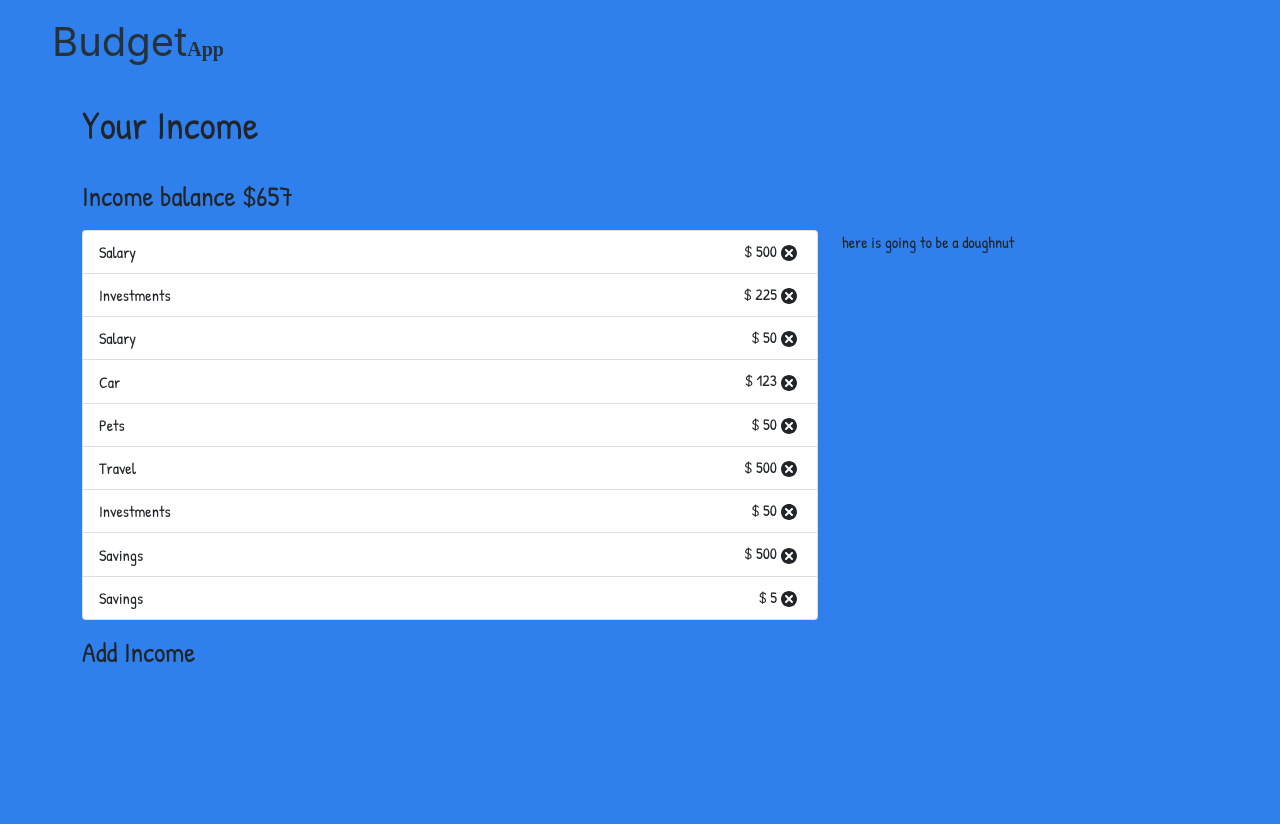
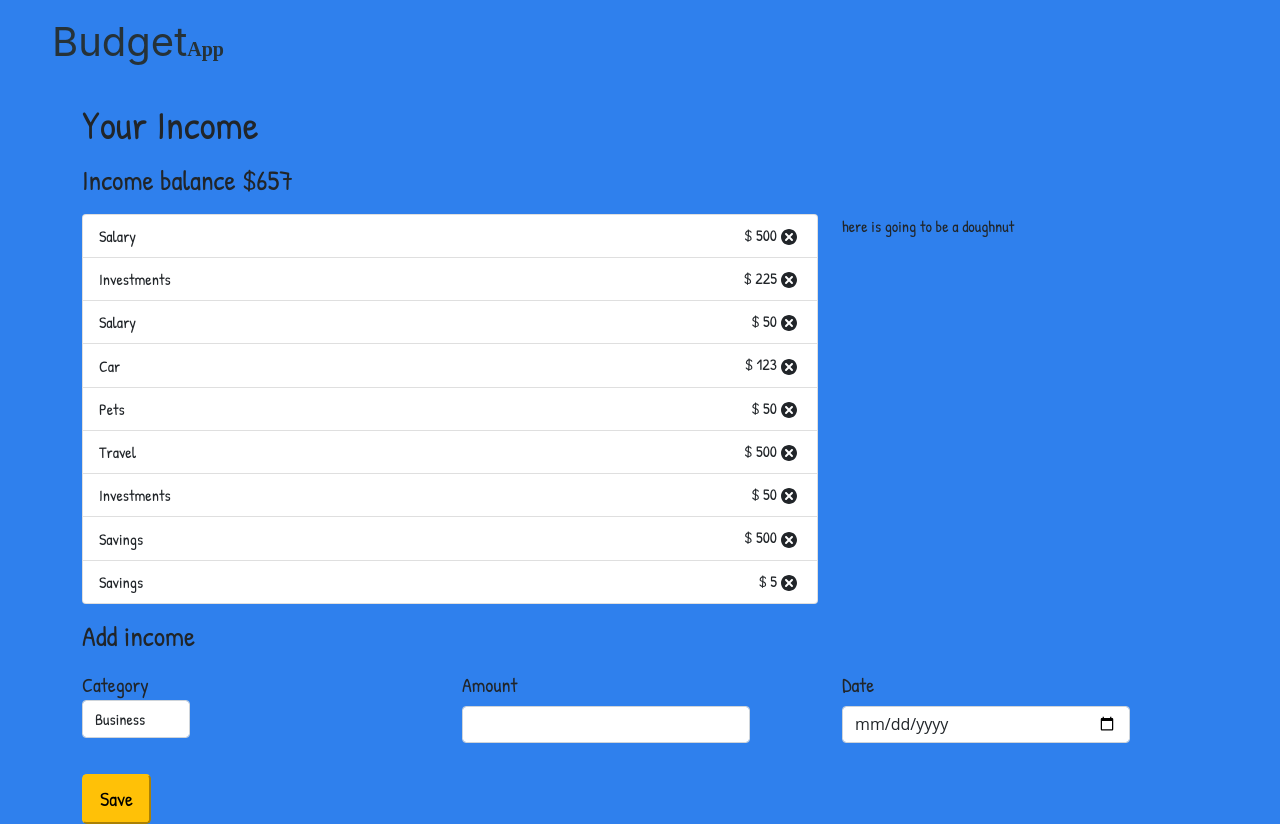
Before and after one commit to irinagetman1973/CS203-Budget-App, a React (Create React App) app in the folder Frontend/: page /Income in a window 1280 px wide. Before the commit the page ends 800 px from the top, so only its background shows below. Built offline with nearby package versions, Linux system fonts and the light colour scheme.

Commit message:
Add income modified

```diff
--- /dev/null
+++ b/Frontend/src/components/Main/Form.js
@@ -0,0 +1,40 @@
+import React, { useState, useContext, useEffect } from 'react';
+import 'bootstrap/dist/css/bootstrap.min.css';
+import { v4 as uuidv4 } from 'uuid';
+
+// import formatDate from '../../../utils/formatDate';
+import { ExpenseTrackerContext } from '../context/context';
+import { incomeCategories, expenseCategories } from '../../constants/categories';
+
+
+// const initialState = {
+//   amount: '',
+//   category: '',
+//   type: 'Income',
+//   date: formatDate(new Date()),
+// };
+
+const NewTransactionForm = () => {
+
+        <form>
+            <div class="form-group">
+                <label for ='sel1'>Please select category:</label>
+                <select class="form-control" id='sel1'>
+                    <option>Business</option>
+                    <option>Investments</option>
+                    <option>Side Hustle</option>
+                    <option>Deposits</option>
+                    <option>Lottery</option>
+                    <option>Salary</option>
+                    <option>Gifts</option>
+                    <option>Savings</option>
+                    <option>Rental income</option>
+
+                </select>
+
+            </div>
+      </form>
+
+};
+
+export default NewTransactionForm;
--- /dev/null
+++ b/Frontend/src/components/Main/Main.css
@@ -0,0 +1,4 @@
+#root, body, html {
+    height: 100%;
+    margin: 0;
+}
--- a/Frontend/src/components/Main/Main.js
+++ b/Frontend/src/components/Main/Main.js
@@ -1,6 +1,8 @@
 import React, { useState, useEffect, useContext } from 'react';
-
+import 'bootstrap/dist/css/bootstrap.min.css';
 import { ExpenseTrackerContext } from '../context/context';
+import NewTransactionForm from './Form';
+import './Main.css'
 
 // import Form from '';
 import List from './List';
@@ -11,20 +13,11 @@ const ExpenseTracker = () => {
   const { balance } = useContext(ExpenseTrackerContext);
 
   return (
-    <div className='container-fluid'>
-         {/* <Form /> */}
     <div className='container'>
-                        {/*  */}
+
         <h1 className='mt-3'>Your Income</h1>
-                        <div className='row mt-3'>
-                            <div className='col-sm'>
-                                {/* <Budget /> */}
-                            </div>
-                        </div>
-                        <h3 className='mt-3'>
-                            Income balance ${balance}
-                        </h3>
-                        <div className='row row-n-gutters mt-3'>
+        <h3 className='mt-3'>Income balance ${balance}</h3>
+        <div className='row row-no-gutters mt-3'>
             <div className='col-sm-8'>
                 <List />
             </div>
@@ -32,23 +25,53 @@ const ExpenseTracker = () => {
             {/* <Doughnut data={chartData} /> */}
             here is going to be a doughnut
             </div>
-                        </div >
-                        <h3 className='mt-3'>
-                            Add Income
-                        </h3>
-                        <div className='row mt-3'>
-                            <div className='col-sm'>
-                                {/* <List /> */}
+        </div>
+
+        <h3 className='mt-3'>Add income</h3>
+        <div className=' row mt-3'>
+            <div className='col-sm-4'>
+                <form>
+                    <div class="form-group">
+                        <label >Category</label>
+                        <select class="form-control" id='inputSuccess2'>
+                            <option>Business</option>
+                            <option>Investments</option>
+                            <option>Side Hustle</option>
+                            <option>Deposits</option>
+                            <option>Lottery</option>
+                            <option>Salary</option>
+                            <option>Gifts</option>
+                            <option>Savings</option>
+                            <option>Rental income</option>
+
+                        </select>
+
+                    </div>
+                </form>
+
+            </div>
+            <div class="col-sm-4">
+                <div class="form-group">
+                    <label>Amount </label>
+                    <input class="form-control" id="inputSuccess2" type="number" value="Amount"></input>
+                </div>
+            </div>
+            <div class="col-sm-4">
+                <div class="form-group">
+                        <label>Date </label>
+                        <input class="form-control" id="inputSuccess2" type="date" value="Date"></input>
+                </div>
             </div>
 
         </div>
-
+        <div class='row'>
+            <div className='col-sm'>
+                <button type='submit' className='btn-warning btn-lg'>
+                    Save
+                </button>
              </div>
-
         </div>
-
-
-
+    </div>
    );
 };
 
--- /dev/null
+++ b/Frontend/src/index.css
@@ -0,0 +1,4 @@
+#root, body, html {
+    height: 100%;
+    margin: 0;
+}
--- a/Frontend/src/pages/Income.js
+++ b/Frontend/src/pages/Income.js
@@ -20,7 +20,6 @@ export const Income = () => {
             <ExpenseTracker />
 
 
-
         </>
     )
 }
```
Lines whose indentation alone changed are shown as unchanged.
